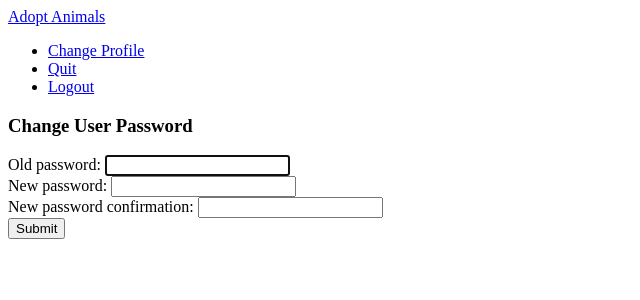
After one commit to toma1031/adoptanimals, a Django app: a page that uses accounts/templates/accounts/password_change.html in a window 1280 px wide. The commit adds this page. Shown: the top 300 px of the page, without its empty margins (0-640 px from the left). Run offline with Django 3.2, Linux system fonts and the light colour scheme; the visitor is signed in with stand-in values (Sample User, id 1).

Commit message:
implement change password function

```diff
--- a/accounts/forms.py
+++ b/accounts/forms.py
@@ -1,5 +1,5 @@
 from django.contrib.auth.forms import AuthenticationForm
-from django.contrib.auth.forms import UserCreationForm
+from django.contrib.auth.forms import UserCreationForm, PasswordChangeForm
 from .models import (User, State, get_user_model)
 from django import forms
 from phone_field import PhoneField
@@ -79,3 +79,11 @@ class UserChangeForm(ModelForm):
         user.zipcode = self.cleaned_data['zipcode']
         user.phone_number = self.cleaned_data['phone_number']
         user.save()
+
+class MyPasswordChangeForm(PasswordChangeForm):
+    class Meta:
+        model = User
+        fields = [
+            'password1',
+            'password2',
+        ]
--- /dev/null
+++ b/accounts/templates/accounts/password_change.html
@@ -0,0 +1,17 @@
+{% extends "base.html" %}
+
+{% block main %}
+<div class="header"><h3>Change User Password</h3></div>
+<form action="" method="POST">
+    {{ form.non_field_errors }}
+    {% for field in form %}
+    <div class="form-group">
+        <label for="{{ field.id_for_label }}">{{ field.label_tag }}</label>
+        {{ field }}
+        {{ field.errors }}
+    </div>
+    {% endfor %}
+    {% csrf_token %}
+    <button type="submit" class="btn btn-primary btn-lg">Submit</button>
+</form>
+{% endblock %}
--- a/accounts/templates/accounts/user_change.html
+++ b/accounts/templates/accounts/user_change.html
@@ -7,6 +7,8 @@
       {{form.as_p}}
       <button class="" type="submit">Update</button>
   </form>
+  <a class="" href="{% url 'accounts:password_change' user.username %}">Change Password</a><br>
   <a href="/">TOP</a>
+
 </div>
 {% endblock %}
--- a/accounts/urls.py
+++ b/accounts/urls.py
@@ -1,6 +1,7 @@
 from django.urls import path
 from accounts import views
-from accounts.views import (LoginView, SignupView, SignupDoneView, SignupCompleteView, UserDeleteView, UserChangeView)
+from accounts.views import (LoginView, SignupView, SignupDoneView,
+                            SignupCompleteView, UserDeleteView, UserChangeView, PasswordChangeView, PasswordChangeDoneView)
 
 app_name = 'accounts'
 
@@ -12,6 +13,8 @@ urlpatterns = [
     path('signup/complete/<token>/', SignupCompleteView.as_view(), name='accounts_signup_complete'),
 
     path('<str:username>/delete/', UserDeleteView.as_view(), name='accounts_delete_user'),
+    path('<str:username>/change/', UserChangeView.as_view(), name="accounts_change_user"),
 
-    path('<str:username>/change/', UserChangeView.as_view(), name="accounts_change_user"),
+    path('<str:username>/password_change/', PasswordChangeView.as_view(), name='password_change'),
+    path('password_change/done/', PasswordChangeDoneView.as_view(), name='password_change_done'),
 ]
--- a/accounts/views.py
+++ b/accounts/views.py
@@ -1,12 +1,12 @@
 from django.shortcuts import render, redirect, reverse
 from django.urls import reverse_lazy
-from django.contrib.auth.views import LoginView
+from django.contrib.auth.views import LoginView, PasswordChangeView, PasswordChangeDoneView
 from django.contrib.auth.mixins import LoginRequiredMixin
 from django.shortcuts import redirect, render, reverse
 from django.contrib.auth.forms import AuthenticationForm
 from django.contrib.auth import login, logout, authenticate
 from accounts.models import User
-from .forms import LoginForm, SignUpForm, UserChangeForm
+from .forms import LoginForm, SignUpForm, UserChangeForm, MyPasswordChangeForm
 from django.contrib.auth.forms import UserCreationForm
 from django.contrib.sites.shortcuts import get_current_site
 from django.template.loader import render_to_string
@@ -17,6 +17,7 @@ from django.views import generic
 from django.contrib.auth import get_user_model
 from django.views.generic import TemplateView, CreateView, ListView, DetailView, FormView, DeleteView, UpdateView
 from django.contrib.auth.mixins import LoginRequiredMixin, UserPassesTestMixin
+
 
 
 
@@ -130,3 +131,15 @@ class UserChangeView(LoginRequiredMixin, UpdateView):
             'phone_number' : self.request.user.phone_number,
         })
         return kwargs
+
+
+class PasswordChangeView(LoginRequiredMixin, PasswordChangeView):
+    model = User
+    template_name = 'accounts/password_change.html'
+    form_class = MyPasswordChangeForm
+    success_url = reverse_lazy('accounts:password_change_done')
+    slug_field = 'username'
+    slug_url_kwarg = 'username'
+
+class PasswordChangeDoneView(LoginRequiredMixin, PasswordChangeDoneView):
+    template_name = 'accounts/password_change_done.html'
```
Also changed, not shown: accounts/templates/accounts/password_change_done.html (added, +7 -0 lines), animal_project/settings_mysql.py (+9 -0 lines).
